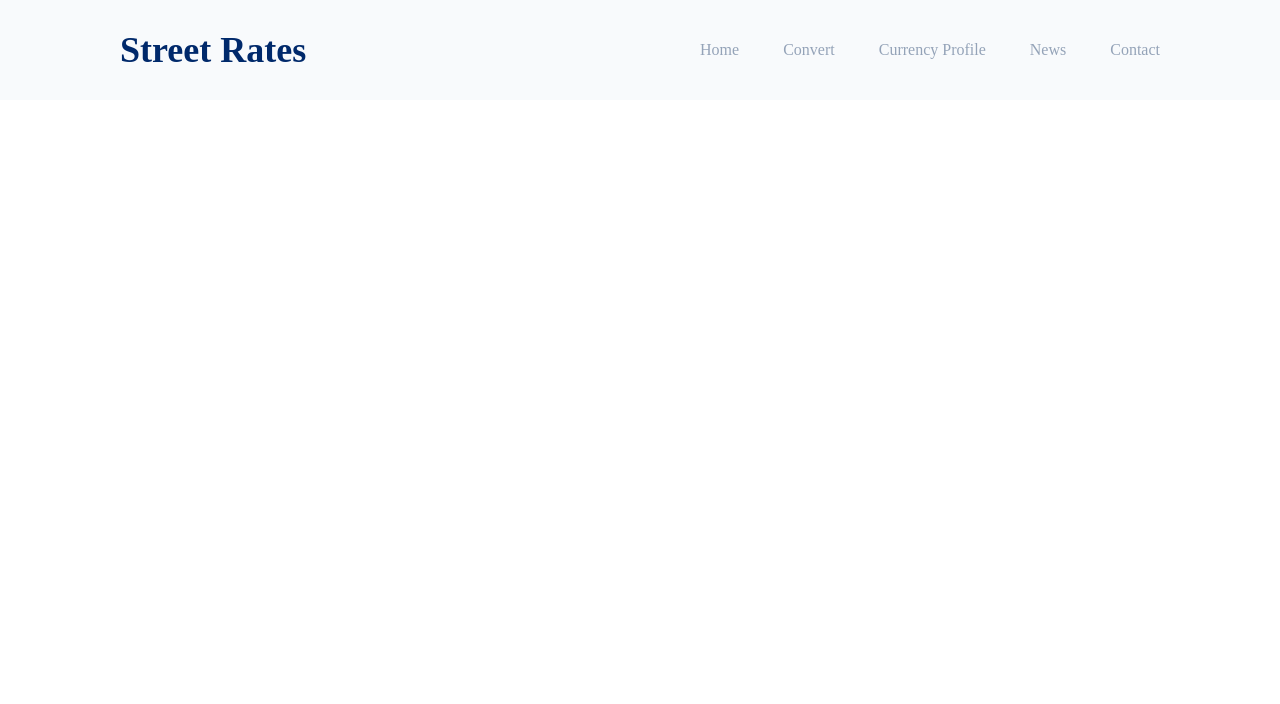
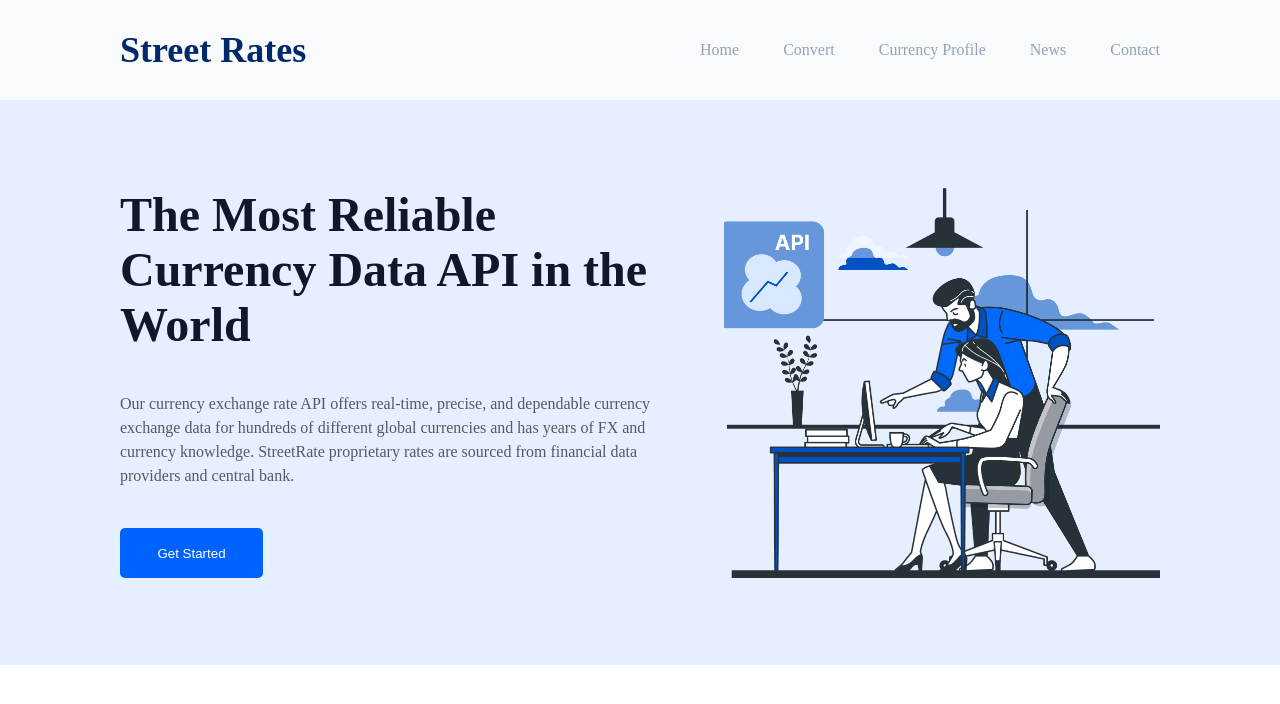
Before and after one commit to thegr8khallie/realxchangerate-api, a React (Create React App) app: page / in a window 1280 px wide. Shown: the top 704 px of the page. Built offline with nearby package versions, Linux system fonts and the light colour scheme.

Commit message:
Feat: Hero Component added

```diff
--- a/src/App.js
+++ b/src/App.js
@@ -1,11 +1,12 @@
 import { GlobalStyle } from "./components/styled/Global.styled";
-import { Nav } from "./components";
+import { Hero, Nav } from "./components";
 
 const App = () => {
   return (
     <div className="App">
       <GlobalStyle />
       <Nav />
+      <Hero />
     </div>
   );
 };
--- /dev/null
+++ b/src/components/Hero.jsx
@@ -0,0 +1,19 @@
+import { StyledHero } from "./styled/Hero.styled";
+import heroImage from '../assets/heroImage.png'
+
+export const Hero = () => {
+    return (
+        <StyledHero>
+            <div className="hero-text">
+                <h1>The Most Reliable Currency Data API in the World</h1>
+                <p>
+                    Our currency exchange rate API offers real-time, precise, and dependable currency exchange data for hundreds of different global currencies and has years of FX and currency knowledge. StreetRate proprietary rates are sourced from financial data providers and central bank.
+                </p>
+                <button>Get  Started</button>
+            </div>
+            <div className="hero-image">
+                <img src={heroImage} alt='Hero SVG' />
+            </div>
+        </StyledHero>
+    )
+}
--- a/src/components/index.js
+++ b/src/components/index.js
@@ -1 +1,2 @@
 export * from "./Nav";
+export * from "./Hero";
--- /dev/null
+++ b/src/components/styled/Hero.styled.js
@@ -0,0 +1,63 @@
+import styled from "styled-components";
+
+export const StyledHero = styled.section`
+  padding: 8.7rem 12rem 8.7rem 12rem;
+  background-color: #e6efff;
+  width: 100vw;
+  display: flex;
+  gap: 7rem;
+  .hero-text {
+    flex-basis: 55%;
+  }
+  h1 {
+    font-size: 4.8rem;
+    margin-bottom: 4rem;
+    color: #0f172a;
+  }
+  p {
+    color: #555962;
+    margin-bottom: 4rem;
+    line-height: 2.4rem;
+  }
+  button {
+    padding: 1.4rem 2rem;
+    background-color: #0062ff;
+    height: 5rem;
+    width: 14.3rem;
+    border-radius: 0.5rem;
+    border: none;
+    color: #fff;
+  }
+  .hero-image {
+    flex-basis: 45%;
+  }
+  @media only screen and (max-width: 76.8rem) {
+    padding: 8rem;
+    .hero-text {
+      flex-basis: 40%;
+    }
+    h1 {
+      font-size: 3.6rem;
+    }
+    p {
+      width: 58.4rem;
+    }
+  }
+  @media only screen and (max-width: 42rem) {
+    padding: 4rem 2rem;
+    flex-direction: column;
+    h1 {
+      font-size: 2.8rem;
+      margin-bottom: 2.4rem;
+    }
+    p {
+      width: 100%;
+      margin-bottom: 2.4rem;
+    }
+    button {
+      padding: 1.2rem 1.8rem;
+      width: 11.5rem;
+      height: 4.4rem;
+    }
+  }
+`;
```
Also changed, not shown: src/assets/heroImage.png (added).
